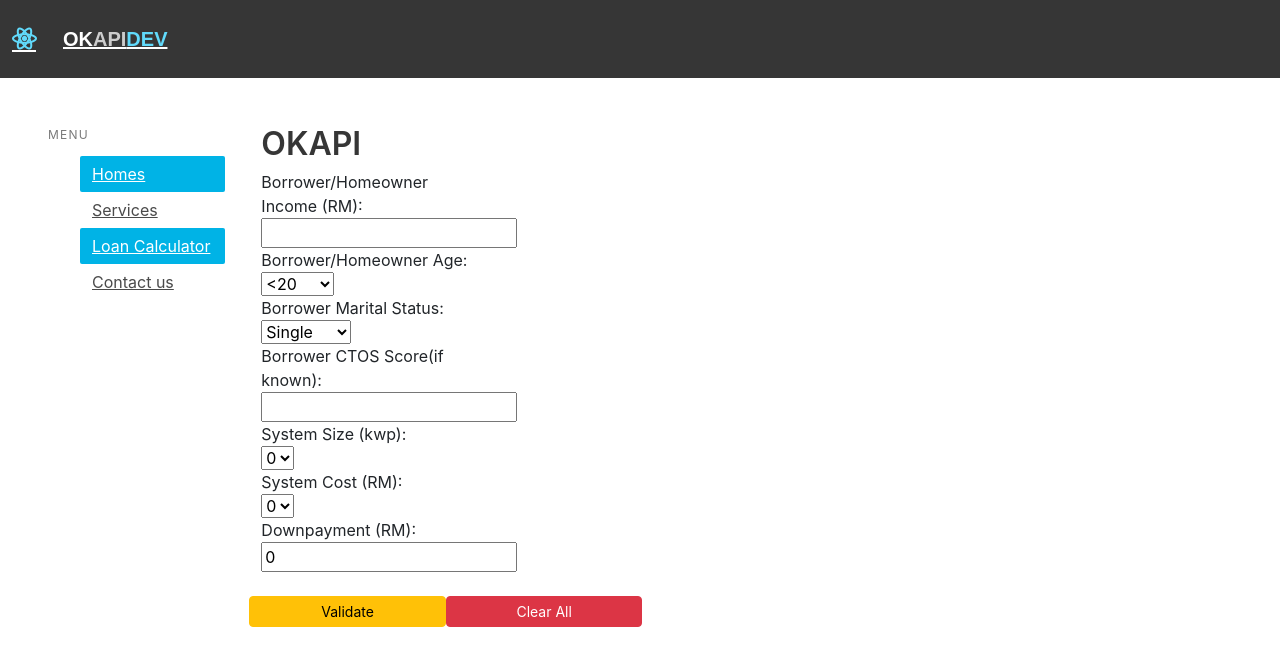
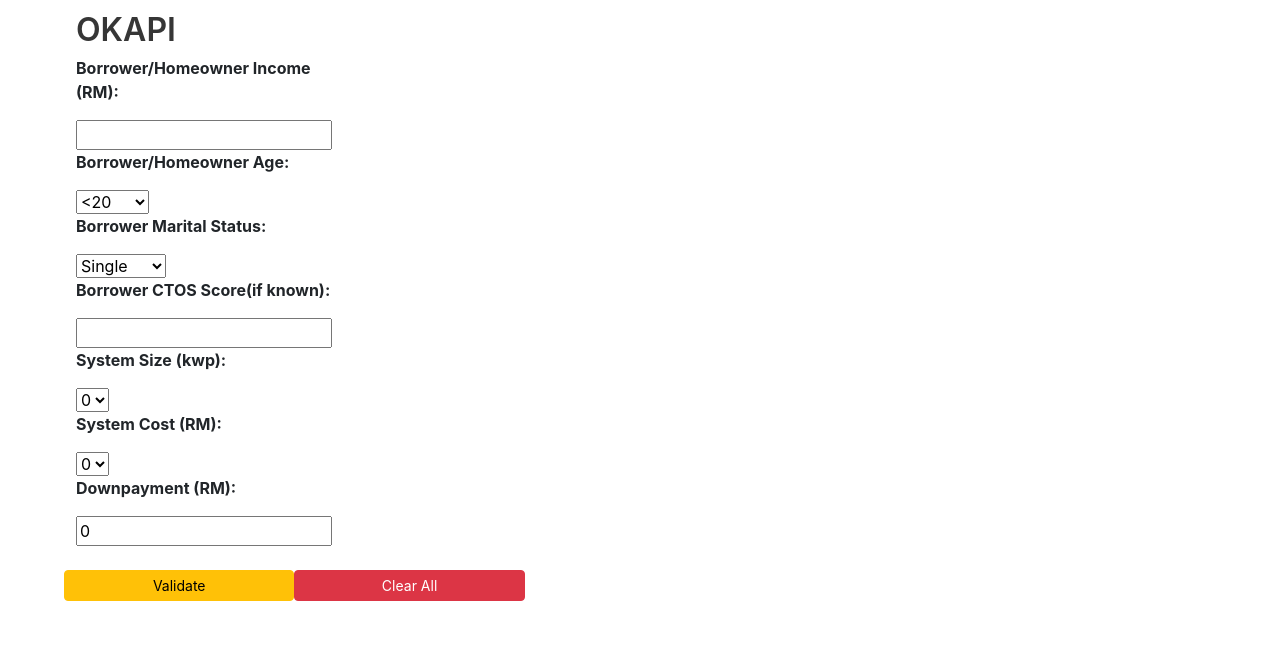
Before and after one commit to iolumbaram/OkAPIDev, a React (Create React App) app in the folder react-app/: page /loancal in a window 1280 px wide. Shown: the top 666 px of the page. Built offline with nearby package versions, Linux system fonts and the light colour scheme.

Commit message:
add: wip - ui work: remove nav, header, bold text

```diff
--- a/react-app/src/App.js
+++ b/react-app/src/App.js
@@ -3,7 +3,7 @@ import 'bulma/css/bulma.css';
 import './styles.scss';
 import { Redirect, Route, Switch } from 'react-router-dom';
 import { withRouter } from 'react-router';
-import { HeaderBar, NavBar, NotFound } from './components';
+import { NotFound } from './components';
 import About from './About';
 import ContactUs from './ContactUs';
 import ServicePage from './ServicesPage';
@@ -18,9 +18,6 @@ class App extends Component {
   render() {
     return (
       <div>
-        <HeaderBar />
-        <div className="section columns">
-          <NavBar />
           <main className="column">
             <Suspense fallback={<div>Loading...</div>}>
               <Switch>
@@ -35,7 +32,6 @@ class App extends Component {
               </Switch>
             </Suspense>
           </main>
-        </div>
       </div>
     );
   }
--- a/react-app/src/LoanCalPage.js
+++ b/react-app/src/LoanCalPage.js
@@ -69,7 +69,7 @@ class About extends React.Component {
     });
 
     if (!isInputFieldsValid) {
-      toast('Please fill up the form');
+      toast.warning('Please fill up the form');
     }
   }
 
@@ -128,15 +128,13 @@ class About extends React.Component {
         <form>
           <Row xs={2} md={4} lg={10}>
             <label>
-              Borrower/Homeowner Income (RM):
-              <br />
+              <p className="fw-bold"> Borrower/Homeowner Income (RM): </p>
               <input type="text" onChange={this.handleChange} name="income" value={this.state.values.income} />
             </label>
           </Row>
           <Row xs={2} md={4} lg={10}>
             <label>
-              Borrower/Homeowner Age:
-              <br />
+              <p className="fw-bold"> Borrower/Homeowner Age: </p>
               <select name="age" value={this.state.values.age} onChange={this.handleDropDown}>
                 <option value="20"> {'<20'} </option>
                 <option value="30">21-30</option>
@@ -153,8 +151,7 @@ class About extends React.Component {
           </Row>
           <Row xs={2} md={4} lg={10}>
             <label>
-              Borrower Marital Status:
-              <br />
+              <p className="fw-bold"> Borrower Marital Status: </p>
               <select name="martial_status" value={this.state.values.martial_status} onChange={this.handleDropDown}>
                 <option value="single">Single</option>
                 <option value="married">Married</option>
@@ -165,14 +162,13 @@ class About extends React.Component {
           </Row>
           <Row xs={2} md={4} lg={10}>
             <label>
-              Borrower CTOS Score(if known):
+              <p className="fw-bold"> Borrower CTOS Score(if known): </p>
               <input type="text" onChange={this.handleChange} name="ctos" value={this.state.values.ctos} />
             </label>
           </Row>
           <Row xs={2} md={4} lg={10}>
             <label>
-              System Size (kwp):
-              <br />
+              <p className="fw-bold">  System Size (kwp): </p>
               <select name="size" value={this.state.values.size} onChange={this.handleDropDown}>
                 <option value="0">0</option>
                 <option value="1">1</option>
@@ -183,8 +179,7 @@ class About extends React.Component {
           </Row>
           <Row xs={2} md={4} lg={10}>
             <label>
-              System Cost (RM): { }
-              <br />
+              <p className="fw-bold"> System Cost (RM): { } </p>
               <select name="cost" value={this.state.values.cost} onChange={this.handleDropDown}>
                 <option value="0">0</option>
                 <option value="1">1</option>
@@ -195,8 +190,7 @@ class About extends React.Component {
           </Row>
           <Row xs={2} md={4} lg={10}>
             <label>
-              Downpayment (RM):
-              <br />
+              <p className="fw-bold">Downpayment (RM): </p>
               <input type="text" onChange={this.handleChange} name="downpayment" value={this.state.values.downpayment} />
             </label>
           </Row>
--- a/react-app/src/LoanCalResultPage.js
+++ b/react-app/src/LoanCalResultPage.js
@@ -152,43 +152,37 @@ class About extends React.Component {
         <form onSubmit={this.handleCalculate}>
           <Row xs={2} md={4} lg={10}>
             <label>
-              Estimated Monthly TNB Bill Savings (RM):
-              <br />
+            <p className="fw-bold"> Estimated Monthly TNB Bill Savings (RM): </p>
               <input disabled={true} type="text" onChange={this.handleChange} name="estimated_monthly_tnb_bill_savings_rm" value={this.state.ui.estimated_monthly_tnb_bill_savings_rm} />
             </label>
           </Row>
           <Row xs={2} md={4} lg={10}>
             <label>
-              Estimated Monthly Instalment (RM):
-              <br />
+            <p className="fw-bold"> Estimated Monthly Instalment (RM): </p>
               <input disabled={true} type="text" onChange={this.handleChange} name="estimated_monthly_instalment_rm" value={this.state.ui.estimated_monthly_instalment_rm} />
             </label>
           </Row>
           <Row xs={2} md={4} lg={10}>
             <label>
-              Estimated Monthly Cash Flow Savings (RM):
-              <br />
+            <p className="fw-bold"> Estimated Monthly Cash Flow Savings (RM): </p>
               <input disabled={true} type="text" onChange={this.handleChange} name="estimated_monthly_cash_flow_savings_rm" value={this.state.ui.estimated_monthly_cash_flow_savings_rm} />
             </label>
           </Row>
           <Row xs={2} md={4} lg={10}>
             <label>
-              Customer Name:
-              <br />
+            <p className="fw-bold"> Customer Name: </p>
               <input type="text" onChange={this.handleChange} name="ctos" value={this.state.values.ctos} />
             </label>
           </Row>
           <Row xs={2} md={4} lg={10}>
             <label>
-              Contact Number:
-              <br />
+            <p className="fw-bold"> Contact Number: </p>
               <input type="text" onChange={this.handleChange} name="size" value={this.state.values.size} />
             </label>
           </Row>
           <Row xs={2} md={4} lg={10}>
             <label>
-              Address:
-              <br />
+            <p className="fw-bold"> Address: </p>
               <input type="text" onChange={this.handleChange} name="cost" value={this.state.values.cost} />
             </label>
           </Row>
```
